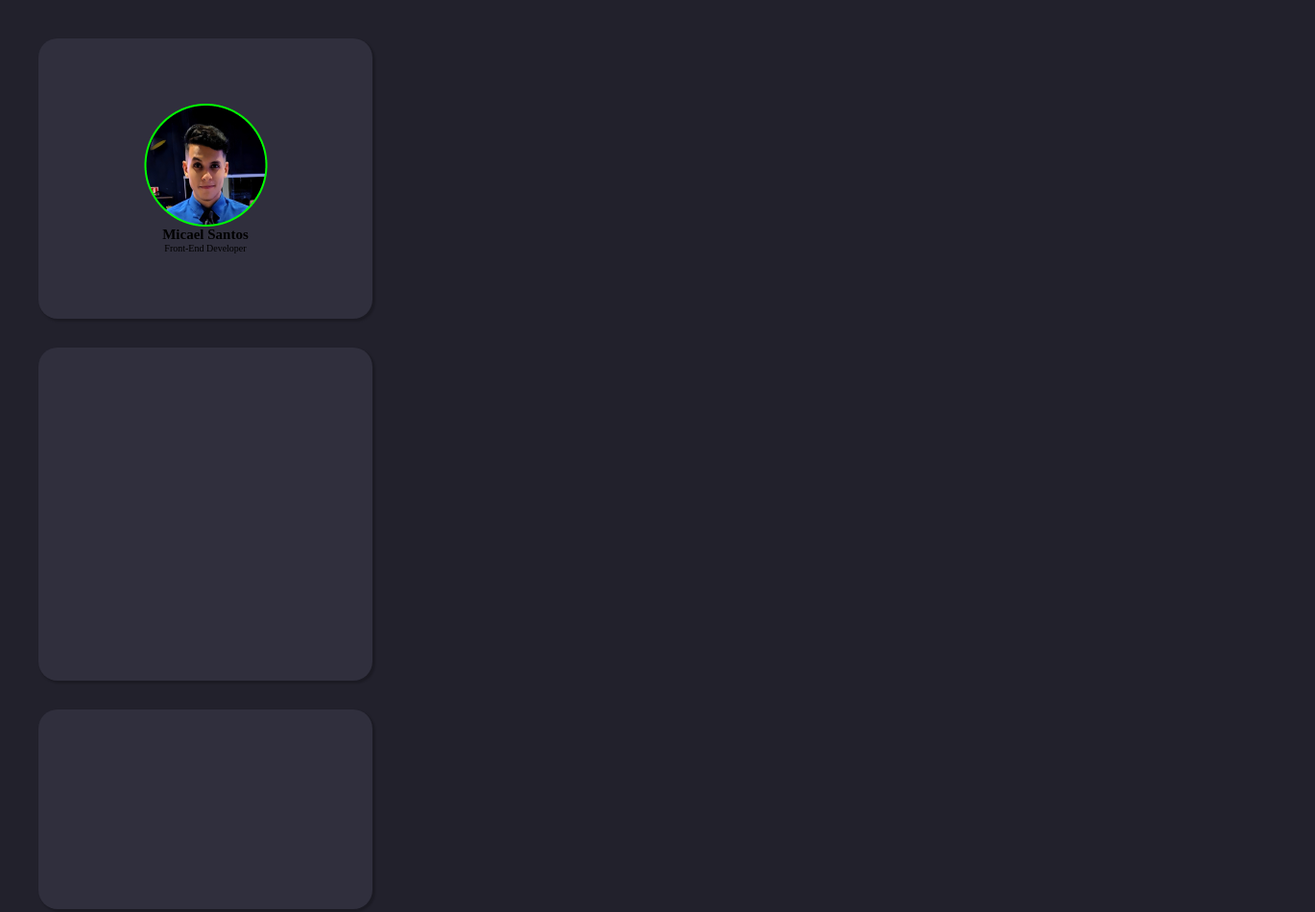
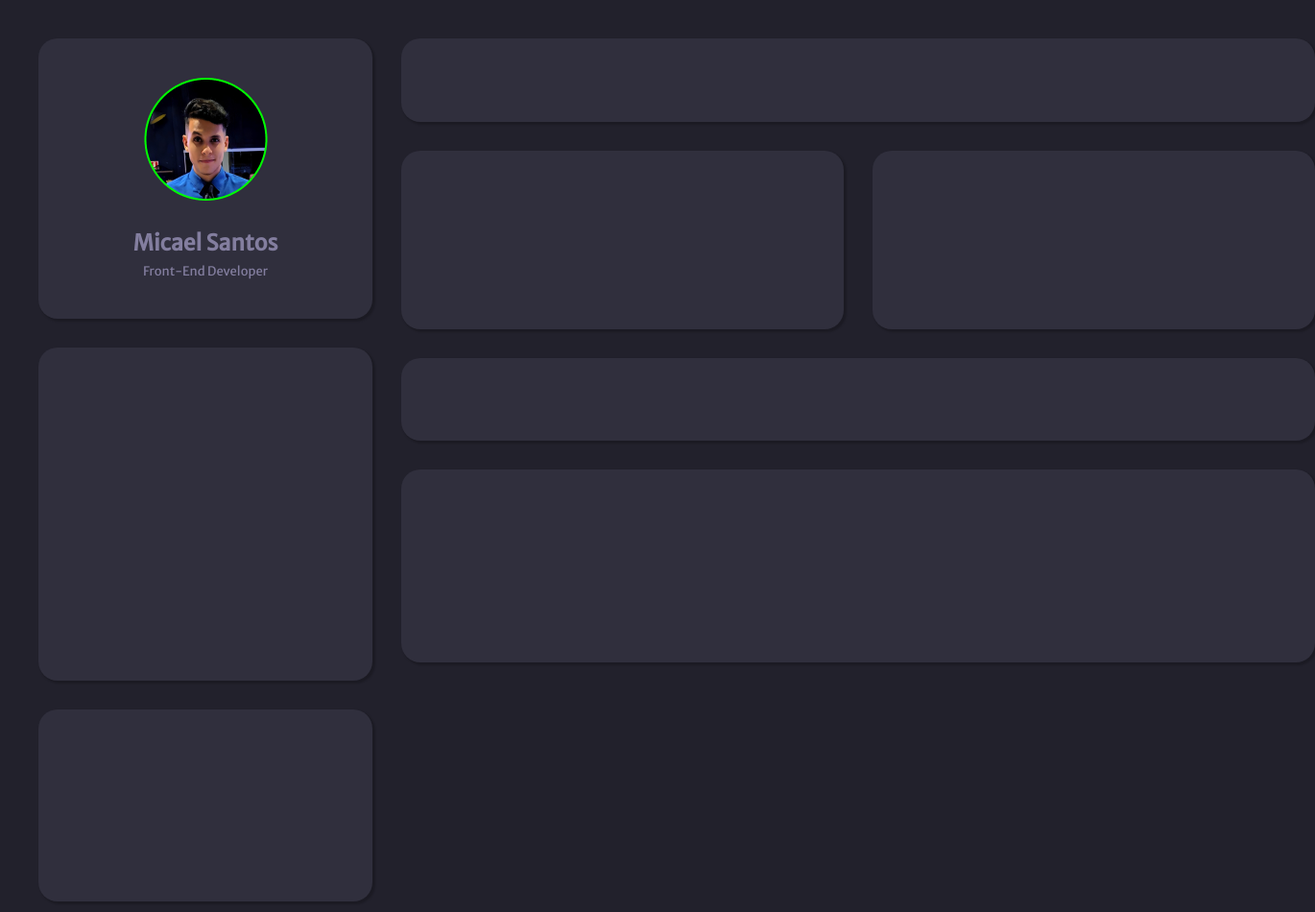
Before and after one commit to Tekluke/projeto-portfolio, a plain HTML site: page index.html in a window 1280 px wide. Shown: the top 950 px of the page at 96% size, 1370 px wide, since content can reach past the window. Drawn offline with Linux system fonts and the light colour scheme.

Commit message:
profile-complete_layout-0.1

```diff
--- a/index.html
+++ b/index.html
@@ -5,24 +5,34 @@
     <meta name="viewport" content="width=device-width, initial-scale=1.0" />
     <link rel="icon" href="assets/favicon.ico" />
     <link rel="stylesheet" href="style.css" />
+    <link rel="preconnect" href="https://fonts.googleapis.com" />
+    <link rel="preconnect" href="https://fonts.gstatic.com" crossorigin />
+    <link
+      href="https://fonts.googleapis.com/css2?family=Merriweather+Sans&display=swap"
+      rel="stylesheet"
+    />
     <title>Portfolio | Micael Santos</title>
   </head>
-  <body>
-    <main>
-      <div class="boxes" id="profile">
+  <body class="conteiner">
+    <aside>
+      <div class="box" id="profile">
         <img src="assets/profile.png" alt="Foto de perfil de Micael Santos" />
         <h2>Micael Santos</h2>
         <p>Front-End Developer</p>
       </div>
-      <div class="boxes" id="links"></div>
-      <div class="boxes" id="techs"></div>
-      <div class="boxes" id="exp"></div>
-      <div class="boxes" id="education"></div>
-      <div class="boxes" id="my-projects"></div>
-      <div class="boxes" id="project1"></div>
-      <div class="boxes" id="project2"></div>
-      <div class="boxes" id="recent-posts"></div>
-      <div class="boxes" id="post"></div>
+      <div class="box" id="links"></div>
+      <div class="box" id="techs"></div>
+      <div class="box" id="exp"></div>
+      <div class="box" id="education"></div>
+    </aside>
+    <main>
+      <div class="box" id="my-projects"></div>
+      <div class="projects">
+        <div class="box" id="project1"></div>
+        <div class="box" id="project2"></div>
+      </div>
+      <div class="box" id="recent-posts"></div>
+      <div class="box" id="post"></div>
     </main>
   </body>
 </html>
--- a/style.css
+++ b/style.css
@@ -1,5 +1,4 @@
 :root {
-  font-size: 62.5%;
   --body-bg-color: #22212c;
   --text-color: #837e9f;
   --bg-cards: #302f3d;
@@ -13,80 +12,125 @@
 }
 
 body {
-  margin: 4rem;
+  font-family: 'Merriweather Sans', sans-serif;
+  color: var(--text-color);
+  margin: 40px;
   background-color: var(--body-bg-color);
 }
 
-.boxes {
+.conteiner {
+  width: 100%;
+  height: 100%;
+  display: grid;
+  grid-template-columns: 348px 952px;
+  grid-template-rows: 15% 15% 15% 15% 40%;
+  align-items: flex-start;
+  justify-content: flex-start;
+  grid-column-gap: 30px;
+  grid-template-areas:
+  "aside main main"
+  "aside main main"
+  "aside main main"
+  "aside main main"
+  "aside main main";
+}
+
+aside {
+  display: flex;
+  flex-direction: column;
+  align-items: flex-start;
+  justify-content: flex-start;
+  gap: 30px;
+}
+
+main {
+  display: flex;
+  flex-direction: column;
+  align-items: flex-start;
+  justify-content: flex-start;
+  gap: 30px;
+}
+
+.box {
   background: var(--bg-cards);
-  border-radius: 2rem;
+  border-radius: 20px;
   box-shadow: 2px 2px 2px 1px rgba(0, 0, 0, 0.2);
 }
 
+.projects {
+  display: flex;
+  flex-direction: row;
+  gap: 30px;
+}
+
 #profile {
-  margin-right: 3rem;
-  margin-bottom: 3rem;
-  width: 34.8rem;
-  height: 29.2rem;
+  width: 348px;
+  height: 292px;
 
   display: flex;
   flex-direction: column;
   justify-content: center;
   align-items: center;
+
+}
+
+#profile img {
+  padding-bottom: 29px;
+}
+
+#profile h2 {
+  font-size: 23px;
+  padding-bottom: 7px;
+}
+
+#profile p {
+  font-size: 13px;
+
 }
 
 #links {
-  margin-right: 3rem;
-  margin-bottom: 3rem;
-  width: 34.8rem;
-  height: 34.7rem;
+  width: 348px;
+  height: 347px;
 }
 
 #techs {
-  margin-right: 3rem;
-  margin-bottom: 3rem;
-  width: 34.8rem;
-  height: 20.8rem;
+  width: 348px;
+  height: 200px;
 }
 
 #exp {
-  margin-right: 3rem;
-  margin-bottom: 3rem;
-  width: 34.8rem;
-  height: 34.9rem;
+  width: 348px;
+  height: 349px;
 }
 
 #education {
-  margin-right: 3rem;
-  width: 34.8rem;
-  height: 35.2rem;
+  width: 348px;
+  height: 352px;
 }
 
 #my-projects {
-  width: 95.2rem;
-  height: 8.7rem;
+  width: 952px;
+  height: 87px;
 }
 
 #project1,
 #project2 {
-  width: 46.1rem;
-  height: 18.6rem;
+  width: 461px;
+  height: 186px;
 }
 
-#project1 {
-
+/* #project1 {
 }
 
 #project2 {
-
-}
+} */
 
 #recent-posts {
-  width: 95.2rem;
-  height: 8.6rem;
+  width: 952px;
+  height: 86px;
 }
 
 #post {
-  width: 95.2rem;
-  height: 20.1rem;
+  width: 952px;
+  height: 201px;
 }
```
